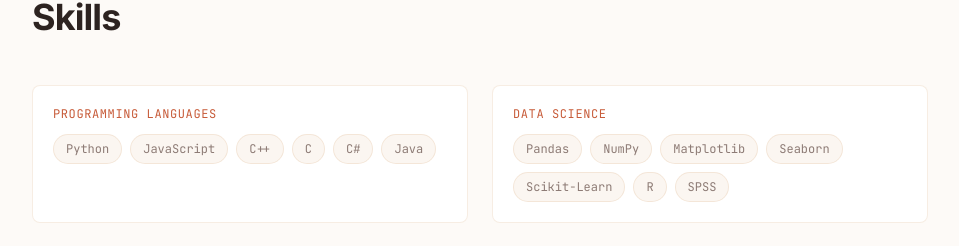
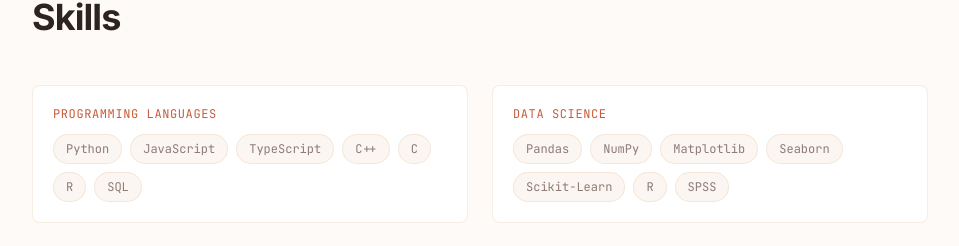
Before and after one commit to NajmosSalahin/Portfolio, a React (Vite) app: page / in a window 1280 px wide. Shown: the part 2728-2974 px from the top of the page, without its empty margins (160-1119 px from the left). Built offline with nearby package versions, Linux system fonts and the light colour scheme.

Commit message:
Update programming languages: remove C#/Java, add TypeScript/R/SQL

```diff
--- a/src/data/portfolio.js
+++ b/src/data/portfolio.js
@@ -44,7 +44,7 @@
 ];
 
 export const skills = {
-  "Programming Languages": ["Python", "JavaScript", "C++", "C", "C#", "Java"],
+  "Programming Languages": ["Python", "JavaScript", "TypeScript", "C++", "C", "R", "SQL"],
   "Data Science": ["Pandas", "NumPy", "Matplotlib", "Seaborn", "Scikit-Learn", "R", "SPSS"],
   "Web Backend": ["Django", "Flask", "FastAPI"],
   "Web Frontend": ["HTML5", "CSS3", "Tailwind CSS", "JavaScript"],
```
